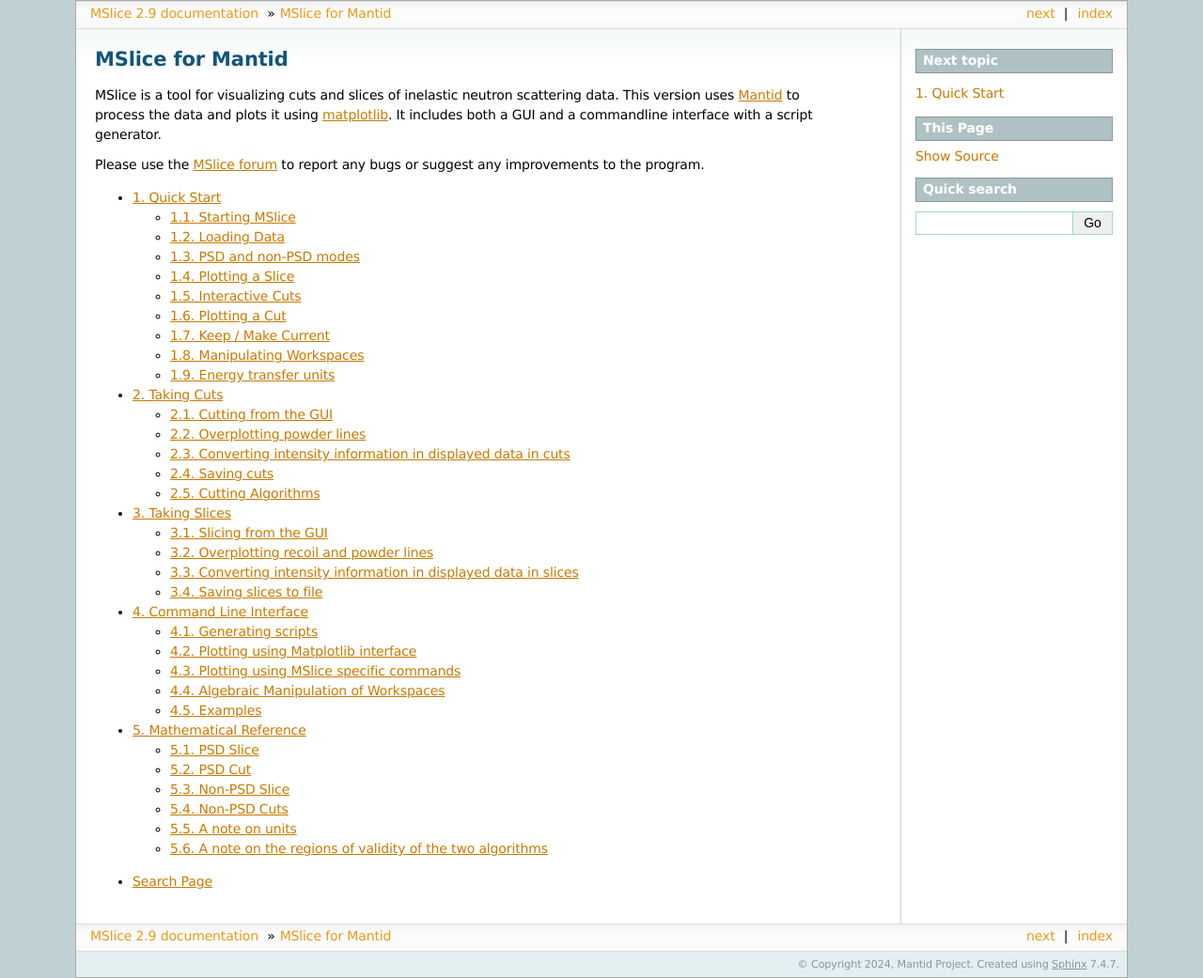
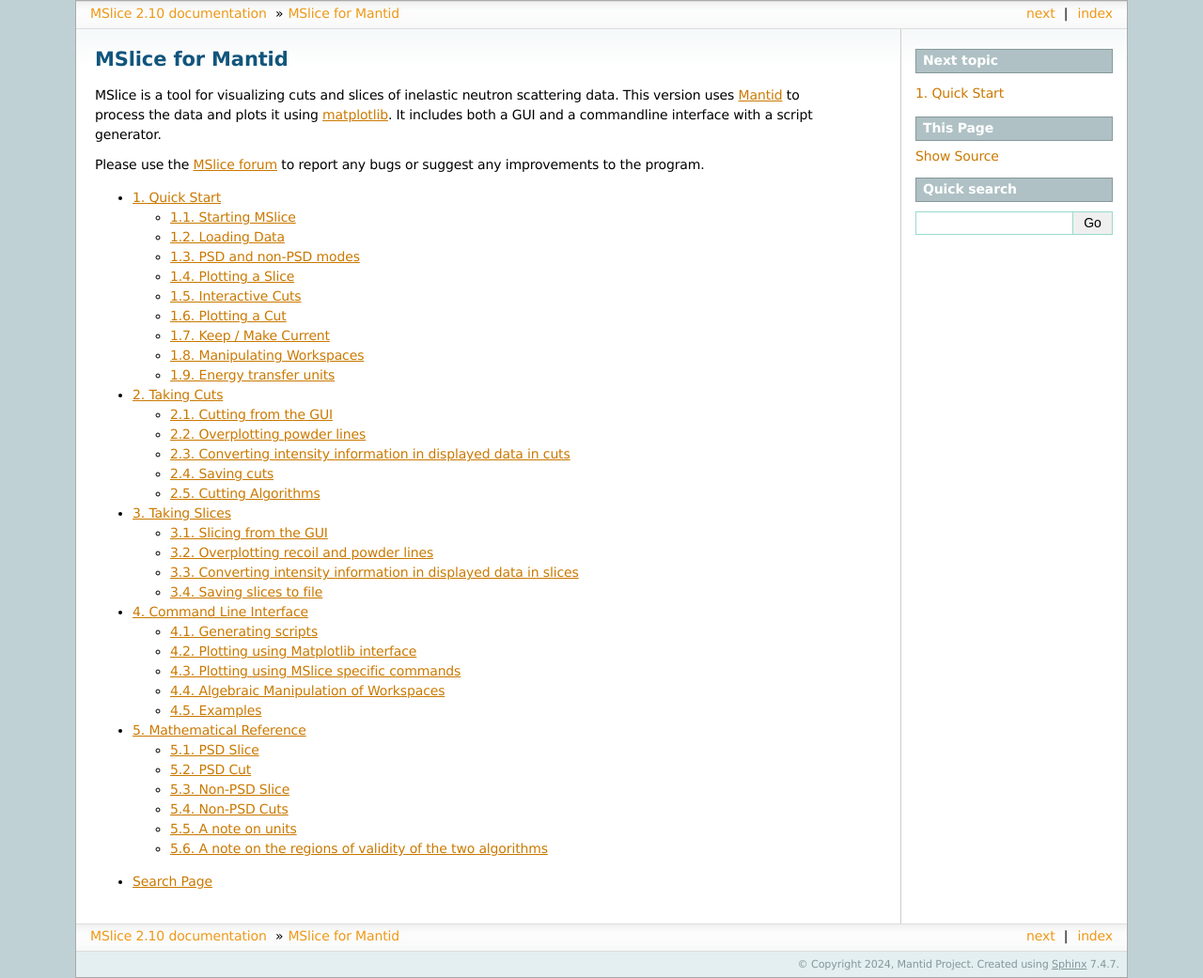
Before and after one commit to mantidproject/mslice, a Sphinx documentation site: the page built from docs/source/index.rst, in a window 1280 px wide. Shown: the whole page at 94% size. Built offline with Sphinx 7.4.7, drawn with Linux system fonts in a browser that asks for light colours; formulas are drawn with MathJax 3.

Commit message:
Prepare for MSlice release 2.10.1

```diff
--- a/docs/source/conf.py
+++ b/docs/source/conf.py
@@ -20,7 +20,7 @@
 # sys.path.insert(0, os.path.abspath(os.path.join("../..", "src")))
 
 # from mslice import version_info  # noqa: E402
-version_info = (2, 9, 1)
+version_info = (2, 10, 1)
 
 # -- General configuration ------------------------------------------------
 
--- a/src/mslice/__init__.py
+++ b/src/mslice/__init__.py
@@ -6,6 +6,6 @@
 on Mantid (http://www.mantidproject.org).
 """
 
-version_info = (2, 9, 1)
+version_info = (2, 10, 1)
 __version__ = '.'.join(map(str, version_info))
 __project_url__ = 'https://github.com/mantidproject/mslice'
```
